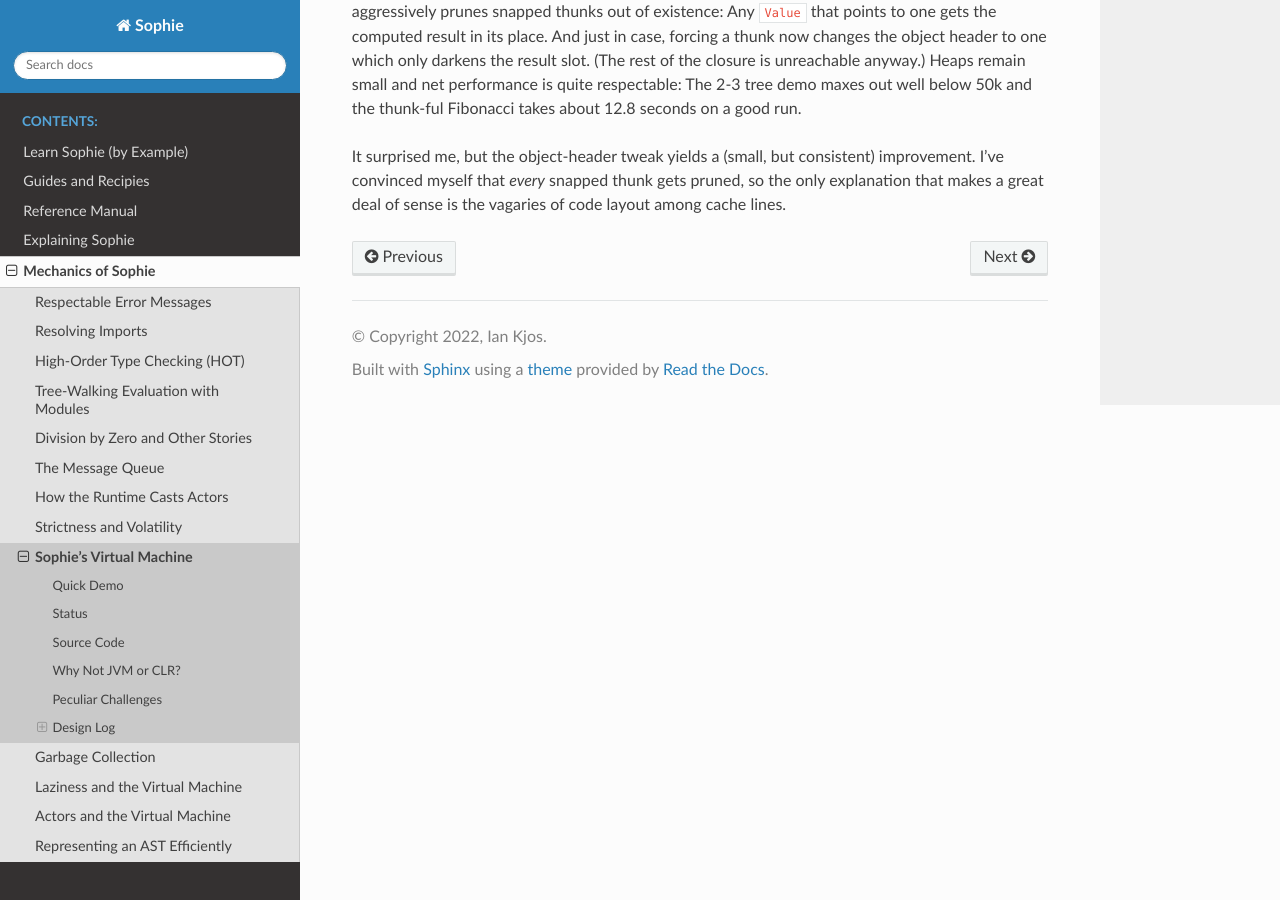
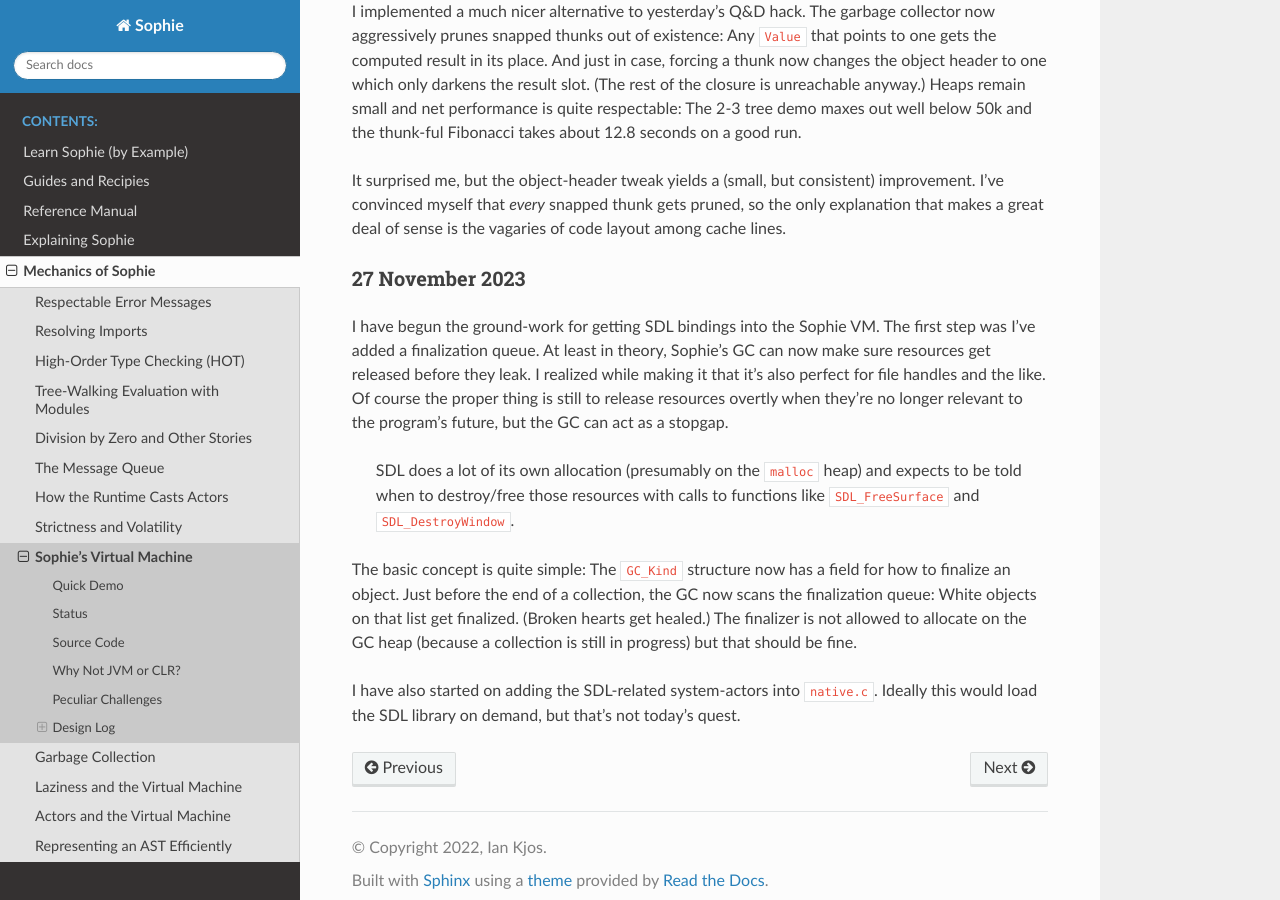
Before and after one commit to kjosib/sophie, a Sphinx documentation site: the page built from docs/tech/vm.rst, in a window 1280 px wide and 900 px high, scrolled down 24539 px. Built offline with Sphinx 7.4.7 and the Read the Docs theme 2.0.0, drawn with Linux system fonts in a browser that asks for light colours.

Commit message:
Update vm.rst

```diff
--- a/docs/tech/vm.rst
+++ b/docs/tech/vm.rst
@@ -1110,3 +1110,26 @@ about 12.8 seconds on a good run.
 It surprised me, but the object-header tweak yields a (small, but consistent) improvement.
 I've convinced myself that *every* snapped thunk gets pruned, so the only explanation
 that makes a great deal of sense is the vagaries of code layout among cache lines.
+
+27 November 2023
+----------------
+
+I have begun the ground-work for getting SDL bindings into the Sophie VM.
+The first step was I've added a finalization queue. At least in theory,
+Sophie's GC can now make sure resources get released before they leak.
+I realized while making it that it's also perfect for file handles and the like.
+Of course the proper thing is still to release resources overtly when they're
+no longer relevant to the program's future, but the GC can act as a stopgap.
+
+    SDL does a lot of its own allocation (presumably on the ``malloc`` heap) and
+    expects to be told when to destroy/free those resources with calls to functions
+    like ``SDL_FreeSurface`` and ``SDL_DestroyWindow``.
+
+The basic concept is quite simple: The ``GC_Kind`` structure now has a field
+for how to finalize an object. Just before the end of a collection, the GC
+now scans the finalization queue: White objects on that list get finalized.
+(Broken hearts get healed.) The finalizer is not allowed to allocate on the
+GC heap (because a collection is still in progress) but that should be fine.
+
+I have also started on adding the SDL-related system-actors into ``native.c``.
+Ideally this would load the SDL library on demand, but that's not today's quest.
```
